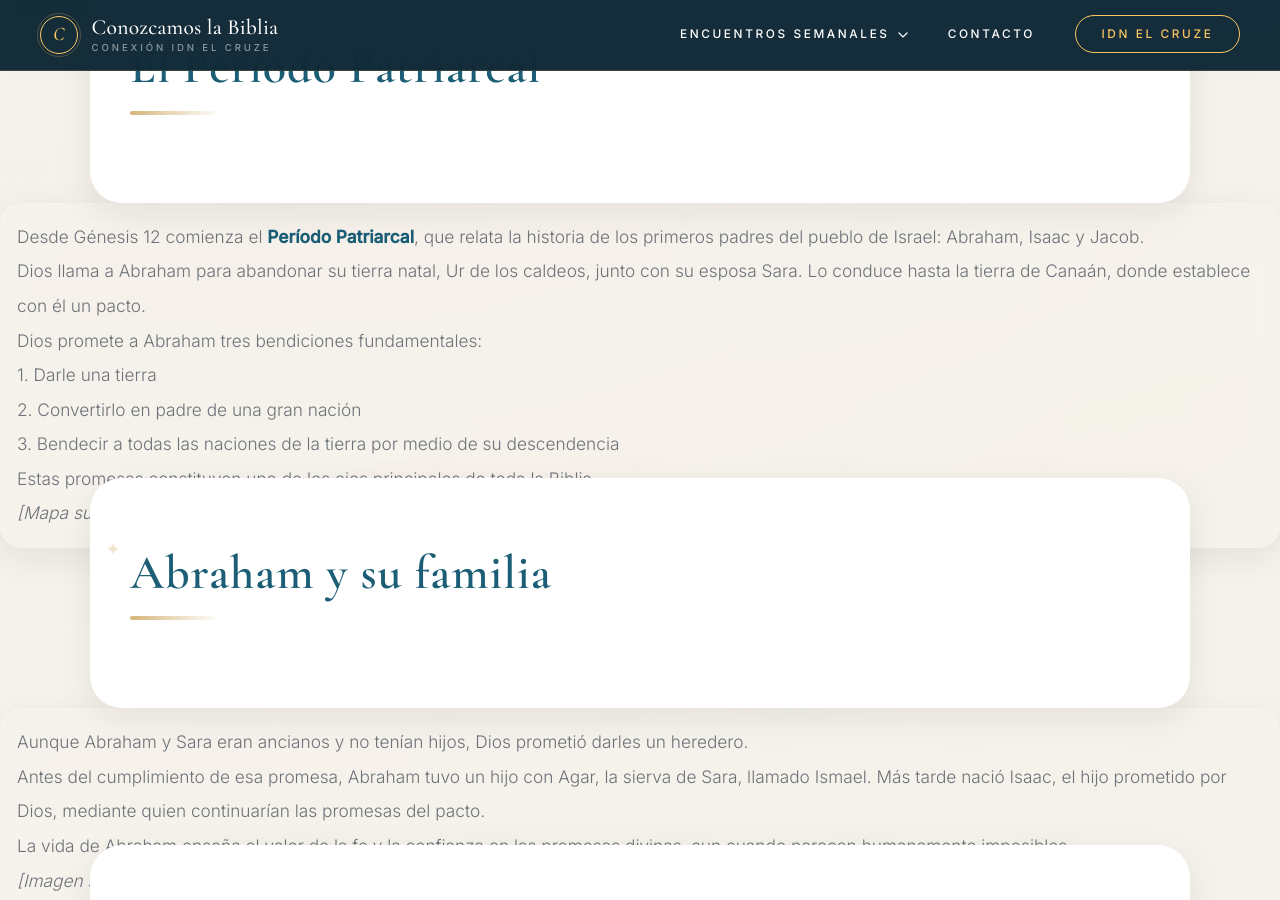
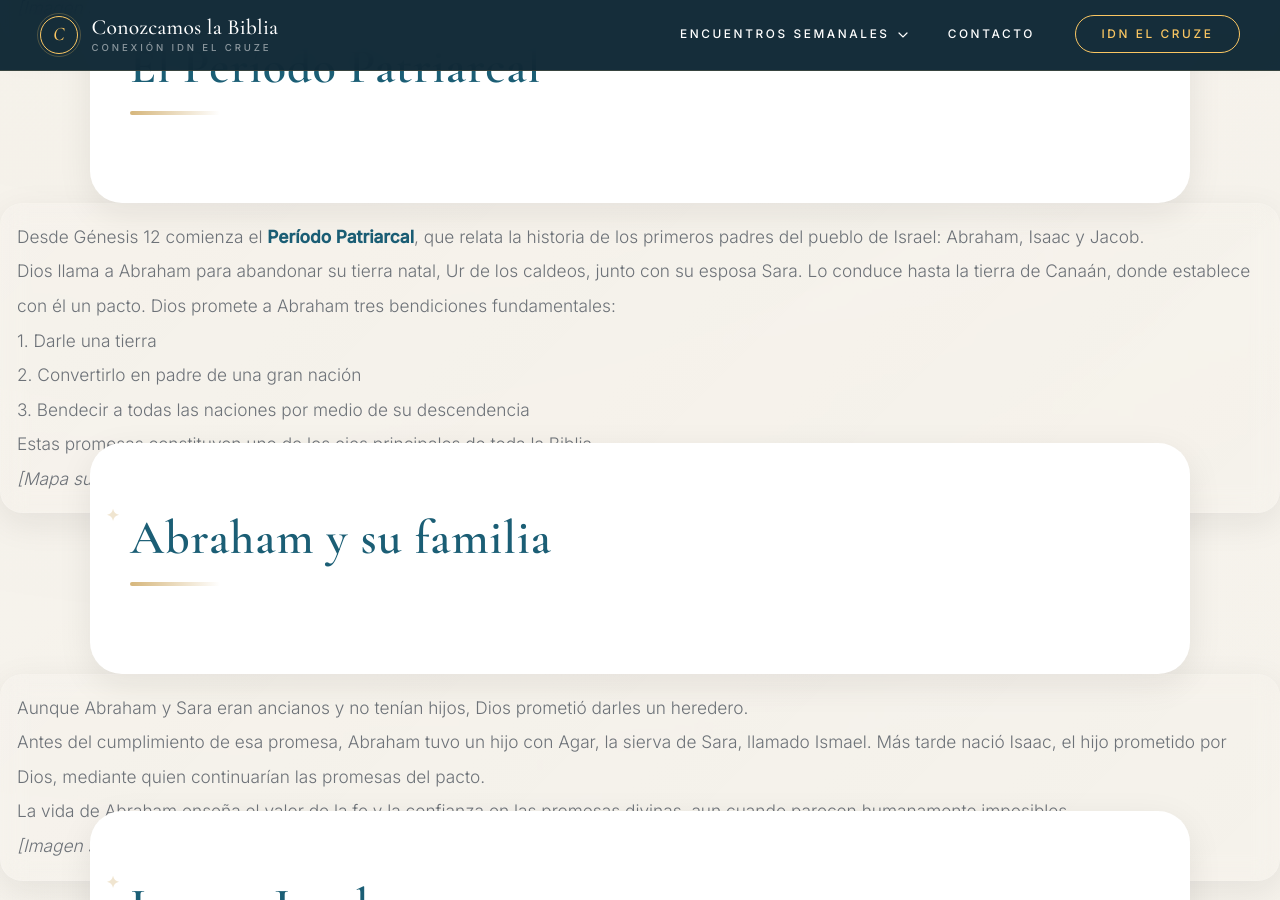
Before and after one commit to iporoma/conozcamoslabiblia, a Jekyll site: the page built from test1.html, in a window 1280 px wide and 900 px high, scrolled down 2277 px. Built offline with Jekyll 4.4.1, drawn with Linux system fonts in a browser that asks for light colours; some of the changed text lies outside the part shown.

Commit message:
Fix grammar and structure in test1.html

```diff
--- a/test1.html
+++ b/test1.html
@@ -72,11 +72,10 @@
 
   <div class="intro-box">
     <p>Desde Génesis 12 comienza el <strong>Período Patriarcal</strong>, que relata la historia de los primeros padres del pueblo de Israel: Abraham, Isaac y Jacob.</p>
-    <p>Dios llama a Abraham para abandonar su tierra natal, Ur de los caldeos, junto con su esposa Sara. Lo conduce hasta la tierra de Canaán, donde establece con él un pacto.</p>
-    <p>Dios promete a Abraham tres bendiciones fundamentales:</p>
+    <p>Dios llama a Abraham para abandonar su tierra natal, Ur de los caldeos, junto con su esposa Sara. Lo conduce hasta la tierra de Canaán, donde establece con él un pacto. Dios promete a Abraham tres bendiciones fundamentales:</p>
     <div class="book-chip">1. Darle una tierra</div>
     <div class="book-chip">2. Convertirlo en padre de una gran nación</div>
-    <div class="book-chip">3. Bendecir a todas las naciones de la tierra por medio de su descendencia</div>
+    <div class="book-chip">3. Bendecir a todas las naciones por medio de su descendencia</div>
     <p>Estas promesas constituyen uno de los ejes principales de toda la Biblia.</p>
     <p><em>[Mapa sugerido: Viaje de Abraham desde Ur hasta Canaán.]</em></p>
   </div>
@@ -155,7 +154,7 @@
     <p>El Pentateuco presenta el inicio del plan de Dios para la humanidad y puede entenderse mediante tres grandes temas:</p>
   </div>
 
-  <div class="ot-accordion">
+  <div class="nt-accordion">
     <details class="accordion-card">
       <summary class="accordion-title">1. La acción de Dios</summary>
       <div class="accordion-content">
@@ -195,7 +194,7 @@
         </tr>
         <tr>
           <td>Éxodo</td>
-          <td> Liberación de Egipto y entrega de la Ley</td>
+          <td>Liberación de Egipto y entrega de la Ley</td>
         </tr>
         <tr>
           <td>Levítico</td>
@@ -214,6 +213,14 @@
   </div>
 
   <div class="container">
+    <h2>Línea de tiempo del Pentateuco</h2>
+  </div>
+
+  <div class="math-box">
+    <p>Período Primitivo (Génesis 1–11) → Período Patriarcal (Génesis 12–50) → Esclavitud en Egipto (Éxodo 1) → Éxodo y Ley (Éxodo 20 – Números) → Desierto (40 años) → Discurso de Moisés (Deuteronomio)</p>
+  </div>
+
+  <div class="container">
     <h2>Video explicativo</h2>
   </div>
 
@@ -221,14 +228,7 @@
     <iframe src="https://www.youtube.com/embed/htV0wKqRYjc" title="El Pentateuco" allowfullscreen></iframe>
   </div>
 
-  <div class="container">
-    <h2>Línea de tiempo del Pentateuco</h2>
-  </div>
-
   <div class="intro-box">
-    <div class="math-box">
-      <p><strong>Período Primitivo</strong> (Génesis 1–11) → <strong>Período Patriarcal</strong> (Génesis 12–50) → <strong>Esclavitud en Egipto</strong> (Éxodo 1) → <strong>Éxodo y Ley</strong> (Éxodo 20 – Números) → <strong>Desierto</strong> (40 años) → <strong>Discurso de Moisés</strong> (Deuteronomio)</p>
-    </div>
     <p>Este recorrido constituye la base histórica y teológica sobre la cual se desarrolla toda la historia bíblica posterior.</p>
   </div>
 
```
Also changed, not shown: other parts of test1.html (+1 -1 lines).
